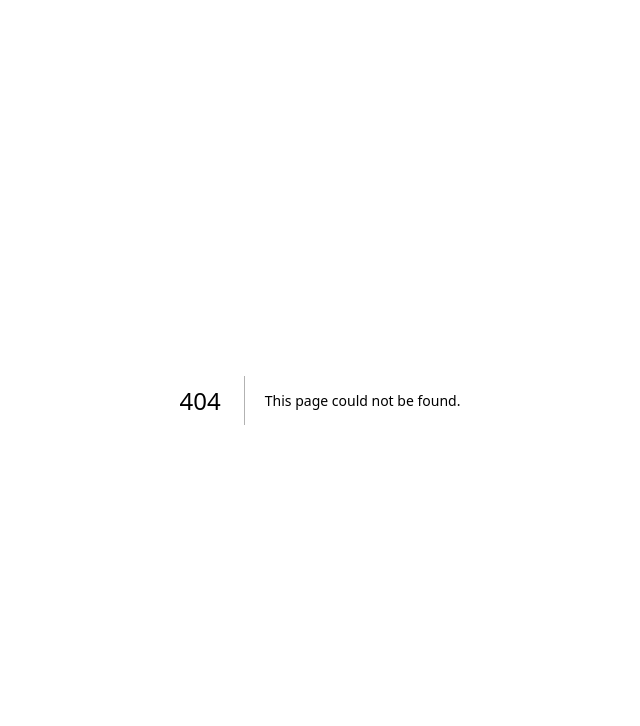
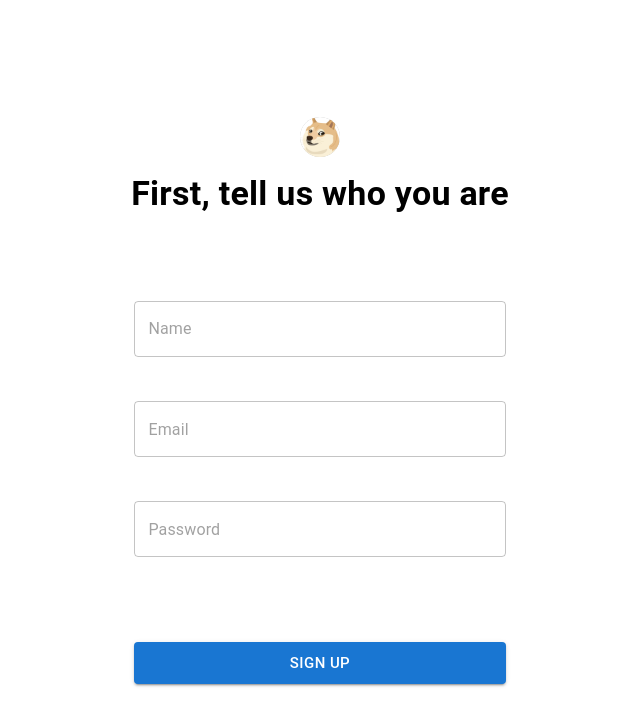
Before and after one commit to YumeT023/chat-app, a Next.js app: page /auth/sign-up in a window 1280 px wide. Before the commit this address had no page. Shown: the top 726 px of the page, without its empty margins (320-960 px from the left). Built offline with nearby package versions, Linux system fonts and the light colour scheme.

Commit message:
feat: add sign-up component

```diff
--- /dev/null
+++ b/src/modules/auth/components/SignUp.tsx
@@ -0,0 +1,41 @@
+import styles from "./auth.module.css";
+import {RoundedBox} from "@/src/ui/common/box";
+import dogeImage from "@/src/assets/img/doge-meme-icon.jpg";
+import {Avatar, Box, Button, TextField, Typography} from "@mui/material";
+import Image from "next/image";
+
+const common = {
+  variant: "outlined" as "outlined",
+  sx: {
+    width: "80%",
+  },
+};
+
+export const SignUp = () => {
+  return (
+    <RoundedBox>
+      <Box className={styles.login_container}>
+        <Box className={styles.login_head}>
+          <Avatar>
+            <Image src={dogeImage} alt="doge meme icon" fill />
+          </Avatar>
+          <Typography
+            variant="h4"
+            fontWeight="bold"
+            mt={2}
+          >{`First, tell us who you are`}</Typography>
+        </Box>
+        <Box className={styles.login_body}>
+          <TextField size="medium" placeholder="Name" {...common} />
+          <TextField size="medium" placeholder="Email" type="email" {...common} />
+          <TextField size="medium" placeholder="Password" type="password" {...common} />
+        </Box>
+        <Box className={styles.login_actions}>
+          <Button size="large" {...common} variant="contained" disableRipple>
+            Sign up
+          </Button>
+        </Box>
+      </Box>
+    </RoundedBox>
+  );
+};
--- /dev/null
+++ b/src/modules/auth/components/auth.module.css
@@ -0,0 +1,32 @@
+.login_container {
+  padding: 0.5rem;
+
+  display: grid;
+  height: 100%;
+  grid-template-rows: 20% 70% auto;
+
+  border-radius: var(--border-radius);
+}
+
+.login_head {
+  display: flex;
+  flex-direction: column;
+  align-items: center;
+  justify-content: center;
+}
+
+.login_body {
+  padding-block: 2rem;
+  text-align: center;
+
+  display: flex;
+  flex-direction: column;
+  align-items: center;
+  justify-content: space-evenly;
+}
+
+.login_actions {
+  display: flex;
+  justify-content: center;
+  align-items: center;
+}
--- a/src/modules/auth/components/index.ts
+++ b/src/modules/auth/components/index.ts
@@ -1 +1 @@
-export * from "./Login";
+export * from "./SignUp";
--- a/src/pages/auth/login.tsx
+++ b/src/pages/auth/sign-up.tsx
@@ -1,11 +1,10 @@
-import {Login} from "@/src/modules/auth";
-import Head from "next/head";
+import {SignUp} from "@/src/modules/auth";
 import {HeadController} from "@/src/ui/utils";
 
 const LoginPage = () => {
   return (
     <HeadController title="chat . Login">
-      <Login />
+      <SignUp />
     </HeadController>
   );
 };
--- a/src/styles/globals.css
+++ b/src/styles/globals.css
@@ -2,6 +2,7 @@
   --font-mono: ui-monospace, Menlo, Monaco, "Cascadia Mono", "Segoe UI Mono", "Roboto Mono",
     "Oxygen Mono", "Ubuntu Monospace", "Source Code Pro", "Fira Mono", "Droid Sans Mono",
     "Courier New", monospace;
+  --font-normal: "Segoe UI", sans-serif;
 
   --border-radius: 10px;
 
@@ -12,4 +13,11 @@
 body,
 html {
   margin: 0;
+  font-family: var(--font-normal);
 }
+
+*,
+::after,
+::before {
+  box-sizing: border-box;
+}
--- a/src/ui/common/common.module.css
+++ b/src/ui/common/common.module.css
@@ -8,7 +8,6 @@
 .box_rounded_root {
   height: 75%;
   width: 30rem;
-  background-color: rgb(var(--background));
   border-radius: var(--border-radius);
 
   position: relative;
```
Also changed, not shown: src/modules/auth/components/Login.tsx (deleted, +0 -9 lines), src/assets/img/doge-meme-icon.jpg (added).
